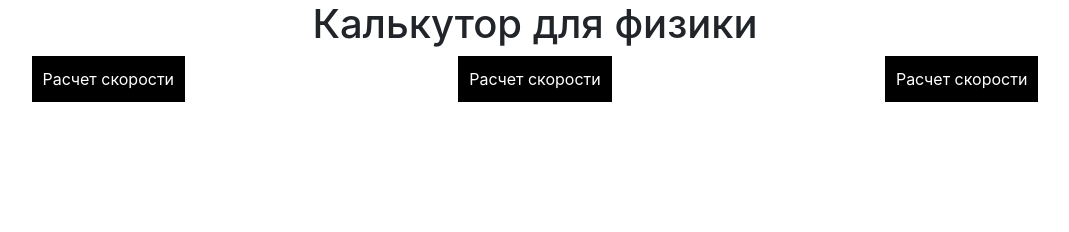
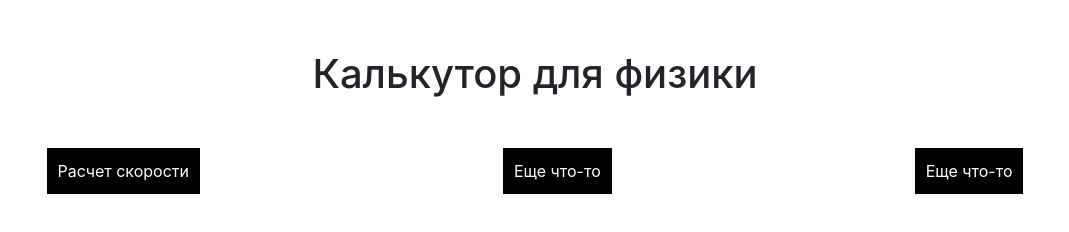
Before and after one commit to UnderLenny/physics_calculator, a plain HTML site: page index.html in a window 1280 px wide. Shown: the whole page, without its empty margins (105-1174 px from the left). Drawn offline with nearby package versions, Linux system fonts and the light colour scheme.

Commit message:
third commit

```diff
--- a/index.html
+++ b/index.html
@@ -18,10 +18,10 @@
             <a class="culc_item" href="./calc_list/speed.html">Расчет скорости</a>
         </div>
         <div class="culc_items">
-            <a class="culc_item">Расчет скорости</a>
+            <a class="culc_item">Еще что-то</a>
         </div>
         <div class="culc_items">
-            <a class="culc_item">Расчет скорости</a>
+            <a class="culc_item">Еще что-то</a>
         </div>
     </div>
 </body>
--- a/style.css
+++ b/style.css
@@ -1,10 +1,12 @@
 .title {
+    margin-top: 50px;
     text-align: center;
 }
 
 .culc_list {
     display: flex;
     justify-content: space-around;
+    margin-top: 50px;
 }
 
 .culc_item {
```
